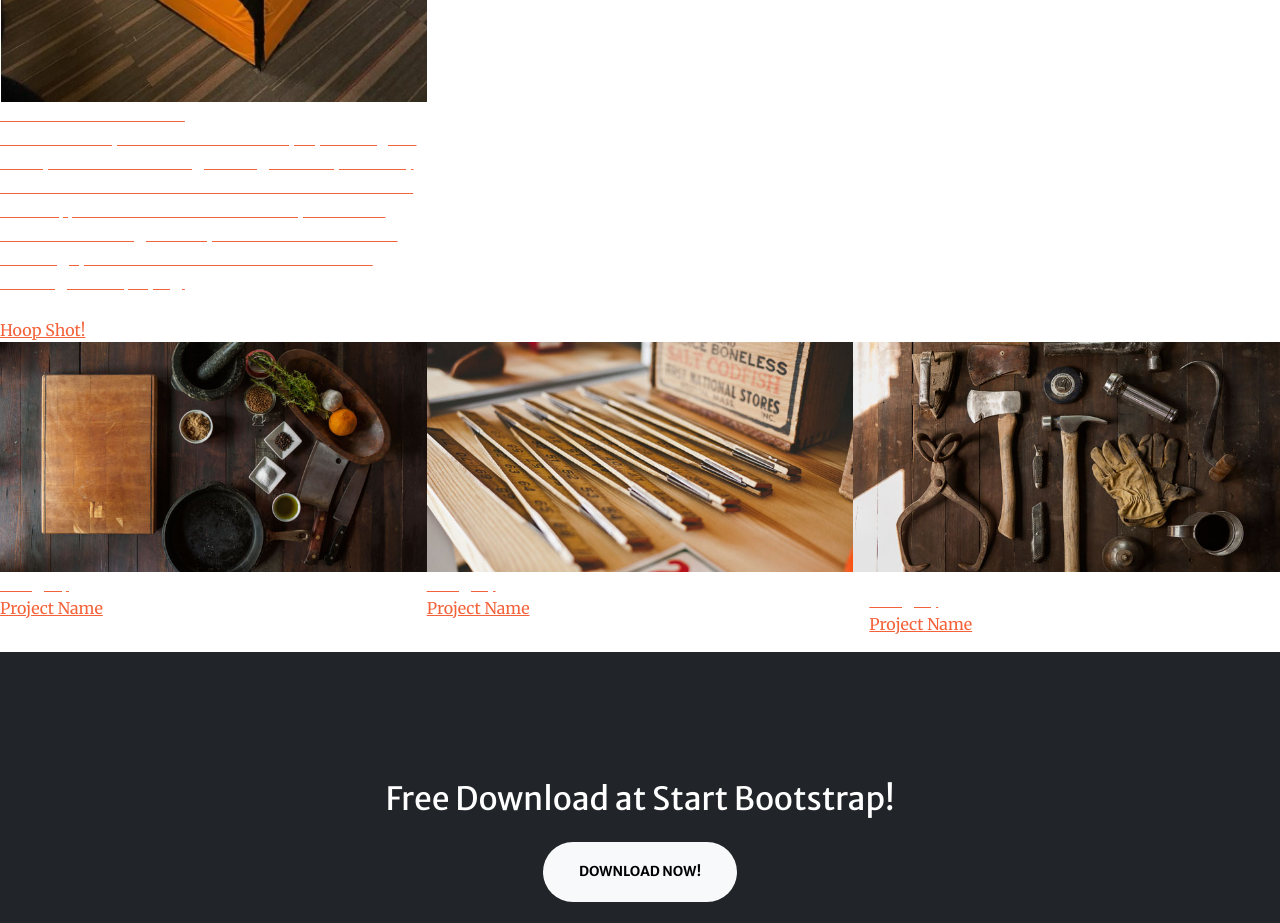
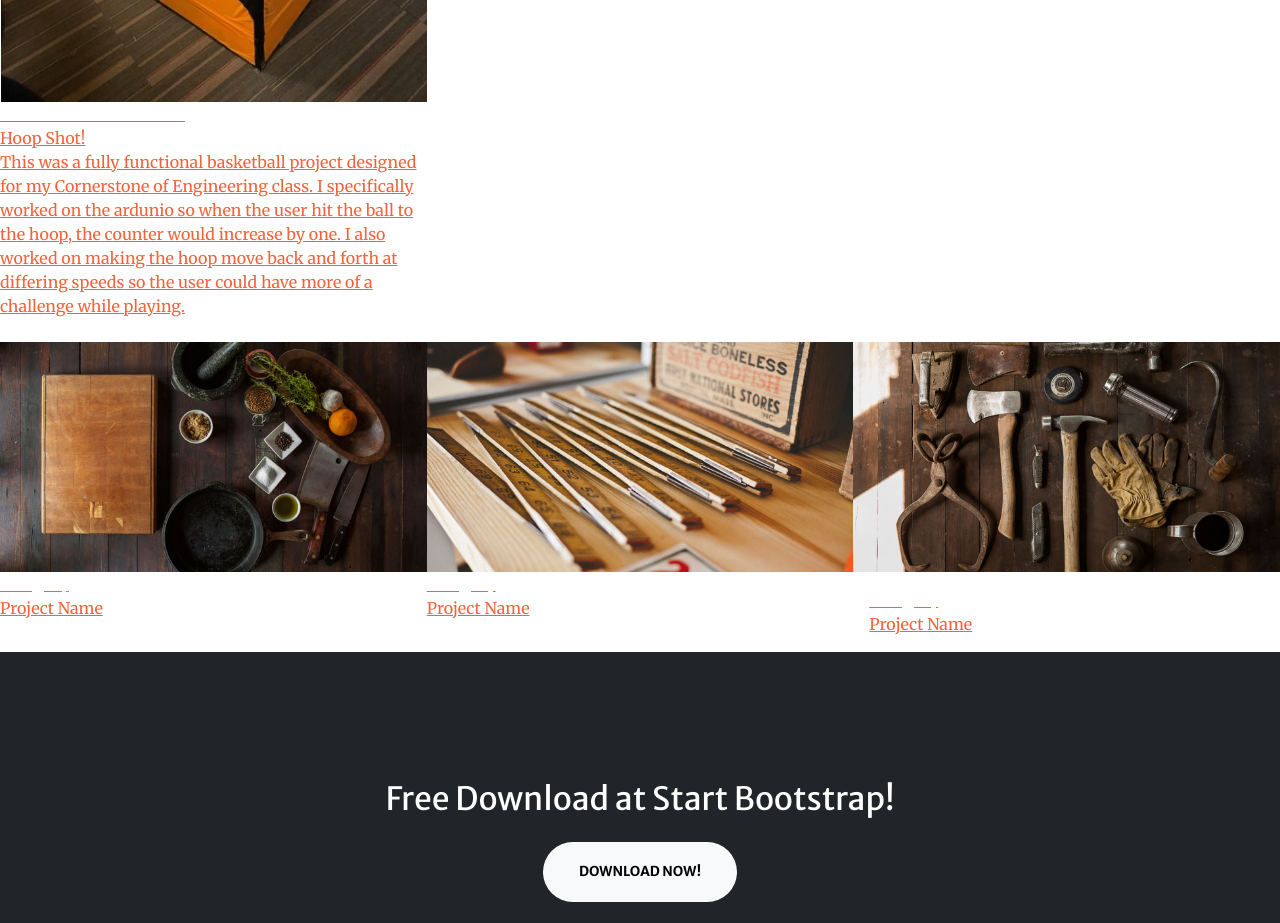
Before and after one commit to sriyalanka222/github-portfolio, a plain HTML site: page index.html in a window 1280 px wide. Shown: the part 1920-2843 px from the top of the page. Drawn offline with nearby package versions, Linux system fonts and the light colour scheme; some packages are replaced by stand-ins of ours; a script that the page names is missing.

Commit message:
Changed the index

```diff
--- a/index.html
+++ b/index.html
@@ -71,11 +71,11 @@
                             <img class="img-fluid" src="assets/img/portfolio/thumbnails/basketball_project_2.jpg" alt="..." />
                             <div class="portfolio-box-caption">
                                 <div class="project-category text-white-50">Basketball Arcade Game</div>
-                                <p class = "text-white-75 mb-4">This was a fully functional basketball project designed for my Cornerstone of Engineering class.
+                                <div class="project-name">Hoop Shot!</div>
+                                <p class = "text-black-75 mb-4">This was a fully functional basketball project designed for my Cornerstone of Engineering class.
                                     I specifically worked on the ardunio so when the user hit the ball to the hoop, the counter would increase by one.
                                     I also worked on making the hoop move back and forth at differing speeds so the user could have more of a challenge while playing.
                                 </p>
-                                <div class="project-name">Hoop Shot!</div>
                             </div>
                         </a>
                     </div>
```
